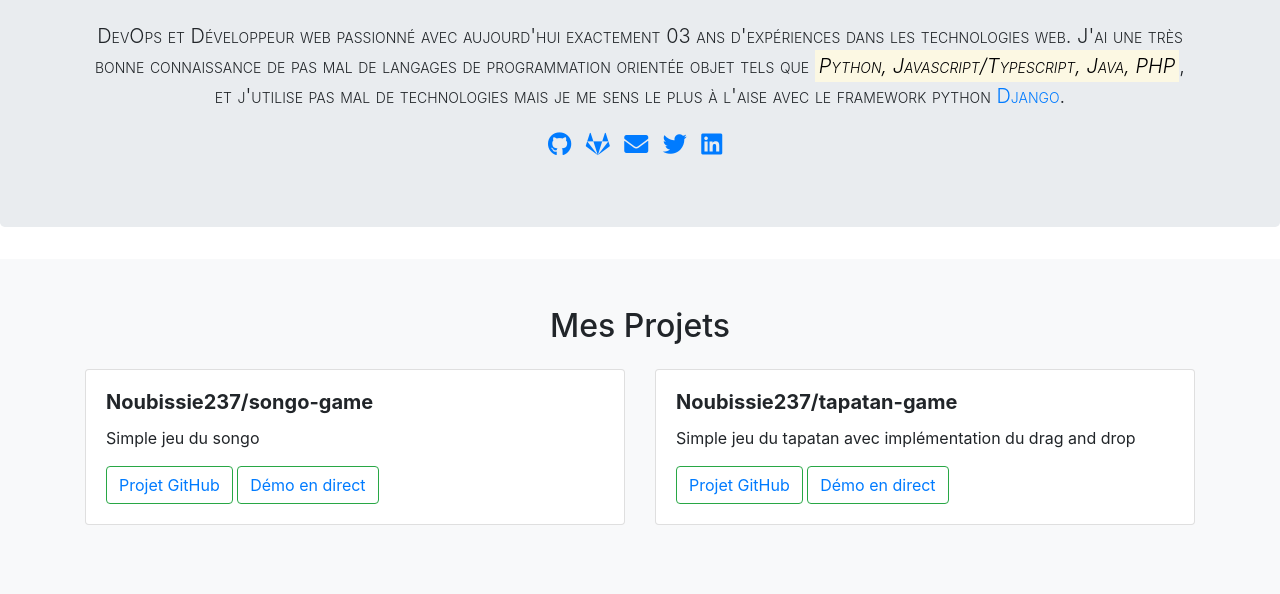
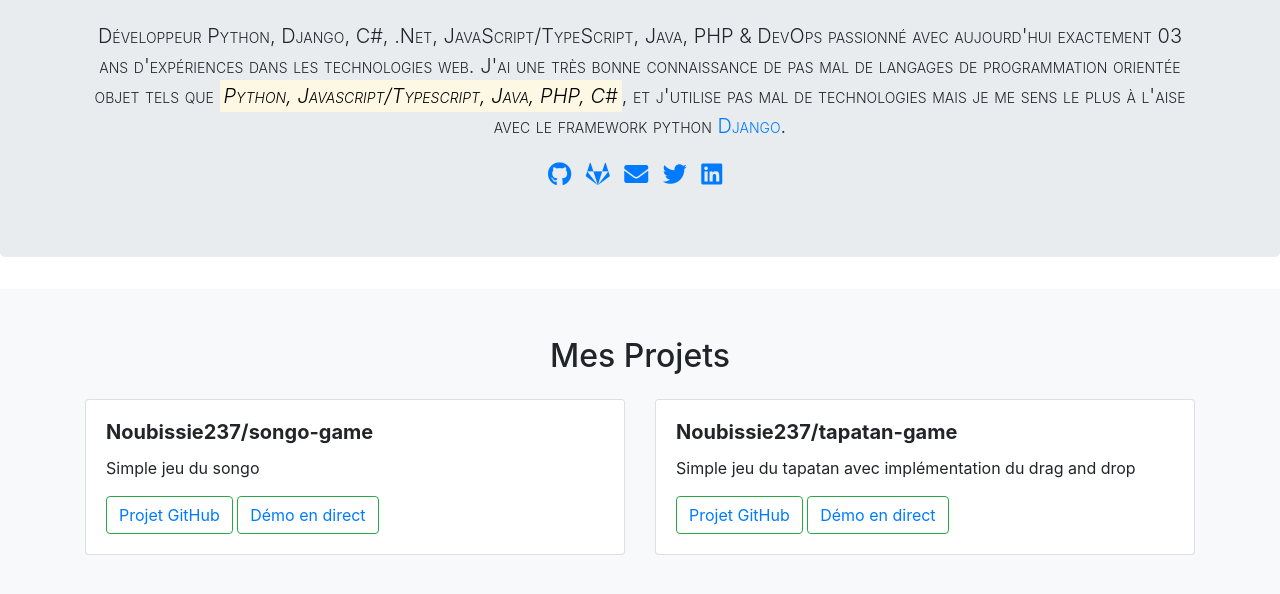
Before and after one commit to Noubissie237/Noubissie237.github.io, a plain HTML site: page index.html in a window 1280 px wide. Shown: the part 149-743 px from the top of the page. Drawn offline with nearby package versions, Linux system fonts and the light colour scheme; a script that the page names is missing.

Commit message:
Modification de mon statut

```diff
--- a/index.html
+++ b/index.html
@@ -37,8 +37,8 @@
             <img src="img/me.jpg" alt="mon image" width="200px" class="rounded-circle img-fluid">
             <h1 class="mt-4"><span id="Text"></span></h1>
             <p class="lead" style="font-variant: small-caps;">
-                 DevOps et Développeur web passionné avec aujourd'hui exactement 03 ans d'expériences dans les technologies web. J'ai une très bonne connaissance de pas mal de langages de programmation orientée objet
-                tels que <em><mark>Python, Javascript/Typescript, Java, PHP</mark></em>, et j'utilise pas mal de technologies mais je me sens le plus à l'aise avec le framework python
+                 Développeur Python, Django, C#, .Net, JavaScript/TypeScript, Java, PHP & DevOps passionné avec aujourd'hui exactement 03 ans d'expériences dans les technologies web. J'ai une très bonne connaissance de pas mal de langages de programmation orientée objet
+                tels que <em><mark>Python, Javascript/Typescript, Java, PHP, C#</mark></em>, et j'utilise pas mal de technologies mais je me sens le plus à l'aise avec le framework python
                 <a href="https://djangoproject.com">Django</a>.
             </p>
             <div class="icons">
```
